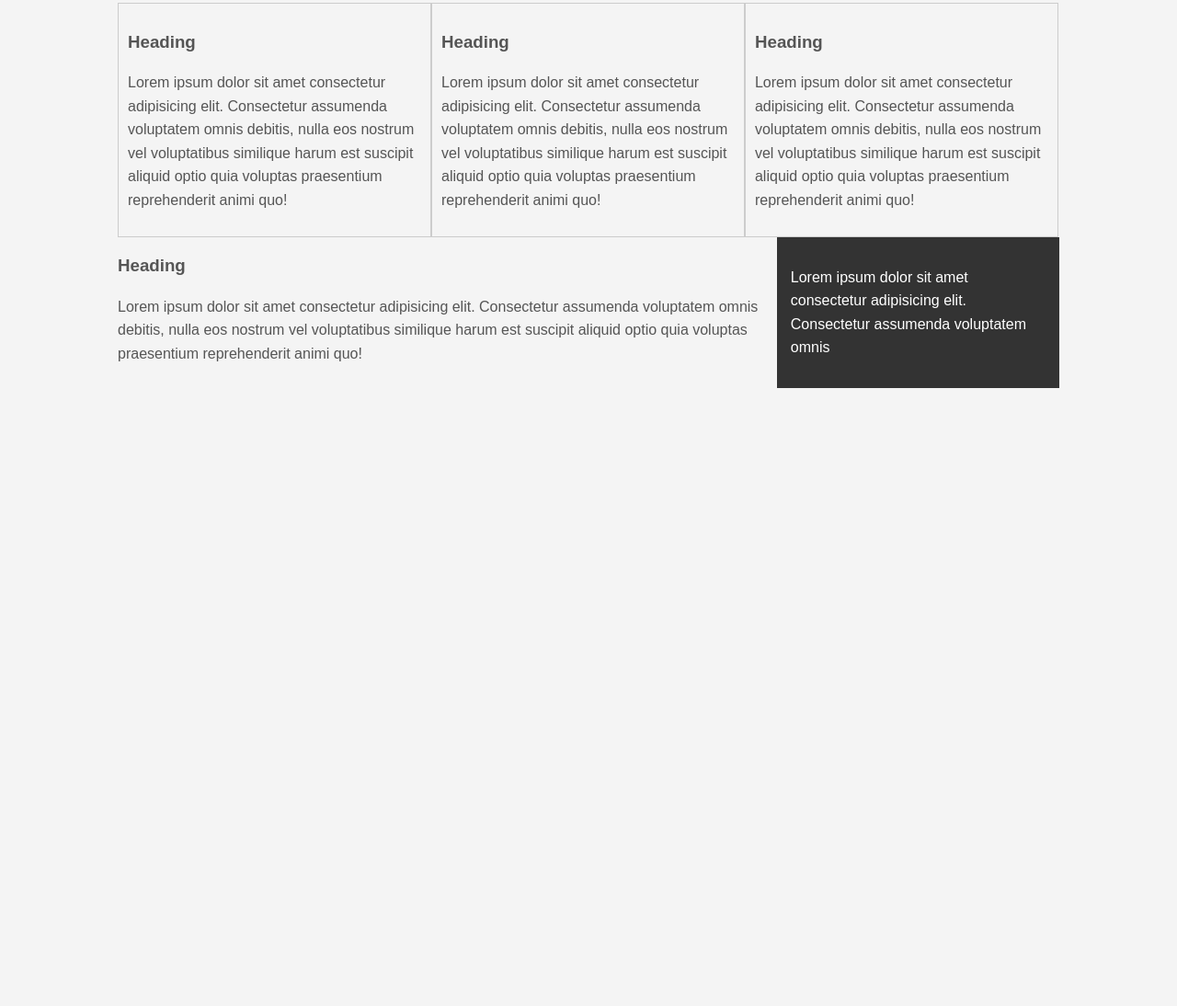
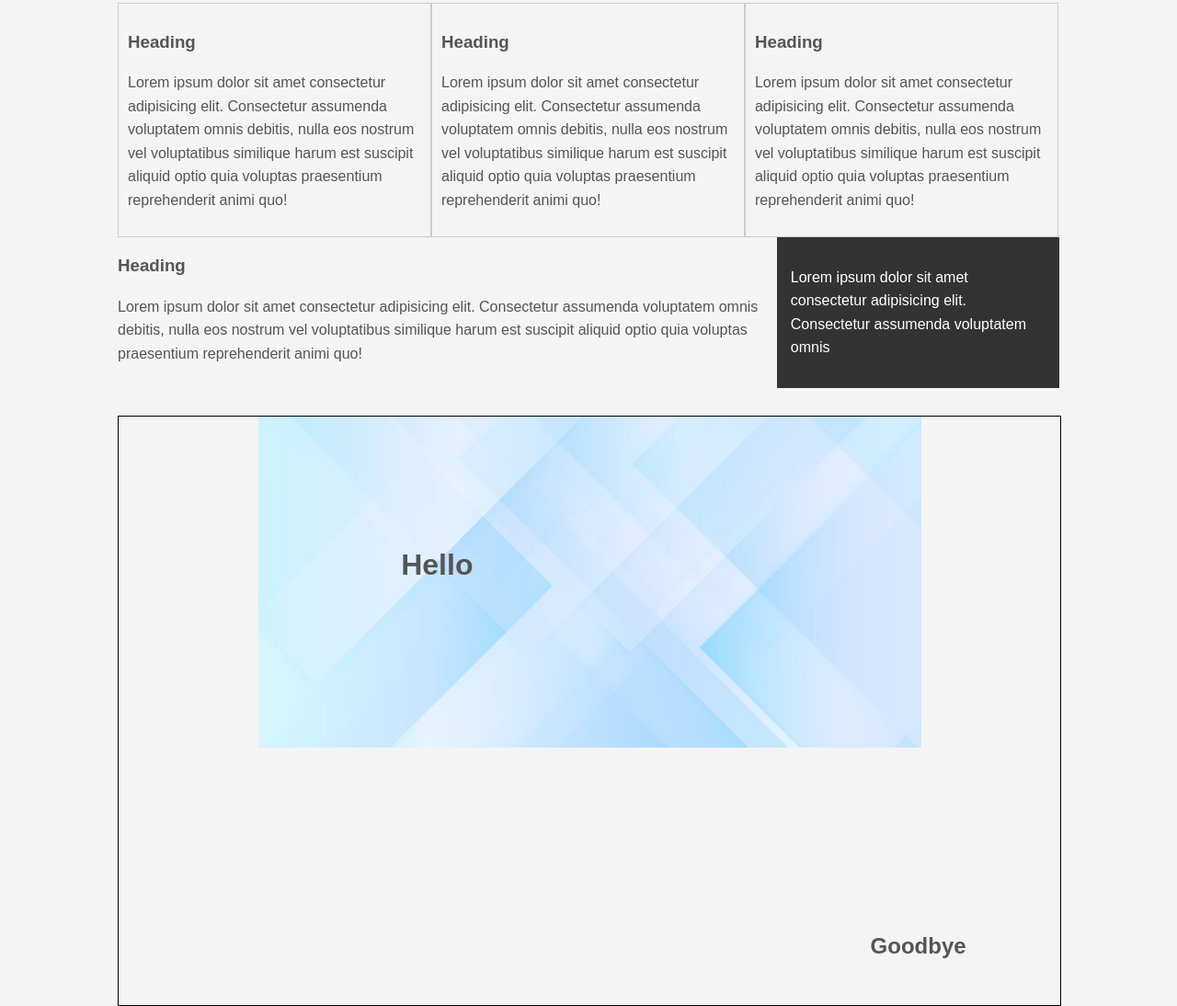
Before and after one commit to vczarnotta/-vning-11-sep, a plain HTML site: page index.html in a window 1280 px wide. Shown: the part 1006-2100 px from the top of the page at 92% size. Before the commit the page ends 1428 px from the top, so only its background shows below. Drawn offline with Linux system fonts and the light colour scheme.

Commit message:
Sjunde boxen och fixed knapp

```diff
--- a/index.html
+++ b/index.html
@@ -69,6 +69,15 @@
         <div id="sidebar">
             <p>Lorem ipsum dolor sit amet consectetur adipisicing elit. Consectetur assumenda voluptatem omnis</p>
         </div>
+
+        <div class="clr"></div>
+
+        <div class="p-box">
+            <h1>Hello</h1>
+            <h2>Goodbye</h2>
+        </div>
     </div>
+
+    <a class="fix-me button" href="#">Hello</a>
 </body>
 </html>
--- a/style.css
+++ b/style.css
@@ -141,3 +141,37 @@ a:visited {
     padding: 15px;
     box-sizing: border-box;
 }
+
+/*Box 7*/
+
+.p-box {
+    width: 100%;
+    aspect-ratio: 8 / 5;
+    border: 1px solid #000;
+    margin-top: 30px;
+    position: relative;
+    background-image: url(images/bgimage.jpg);
+
+    background-repeat: no-repeat;
+    background-position: 100px 100px;
+    background-position: center top;
+}
+
+.p-box h1 {
+    position: absolute;
+    top: 20%;
+    left: 30%;
+}
+
+.p-box h2 {
+    position: absolute;
+    bottom: 5%;
+    right: 10%;
+}
+
+/*Fixed button*/
+
+.fix-me {
+    position: fixed;
+    top: 50%;
+}
```
Also changed, not shown: images/bgimage.jpg (added).
